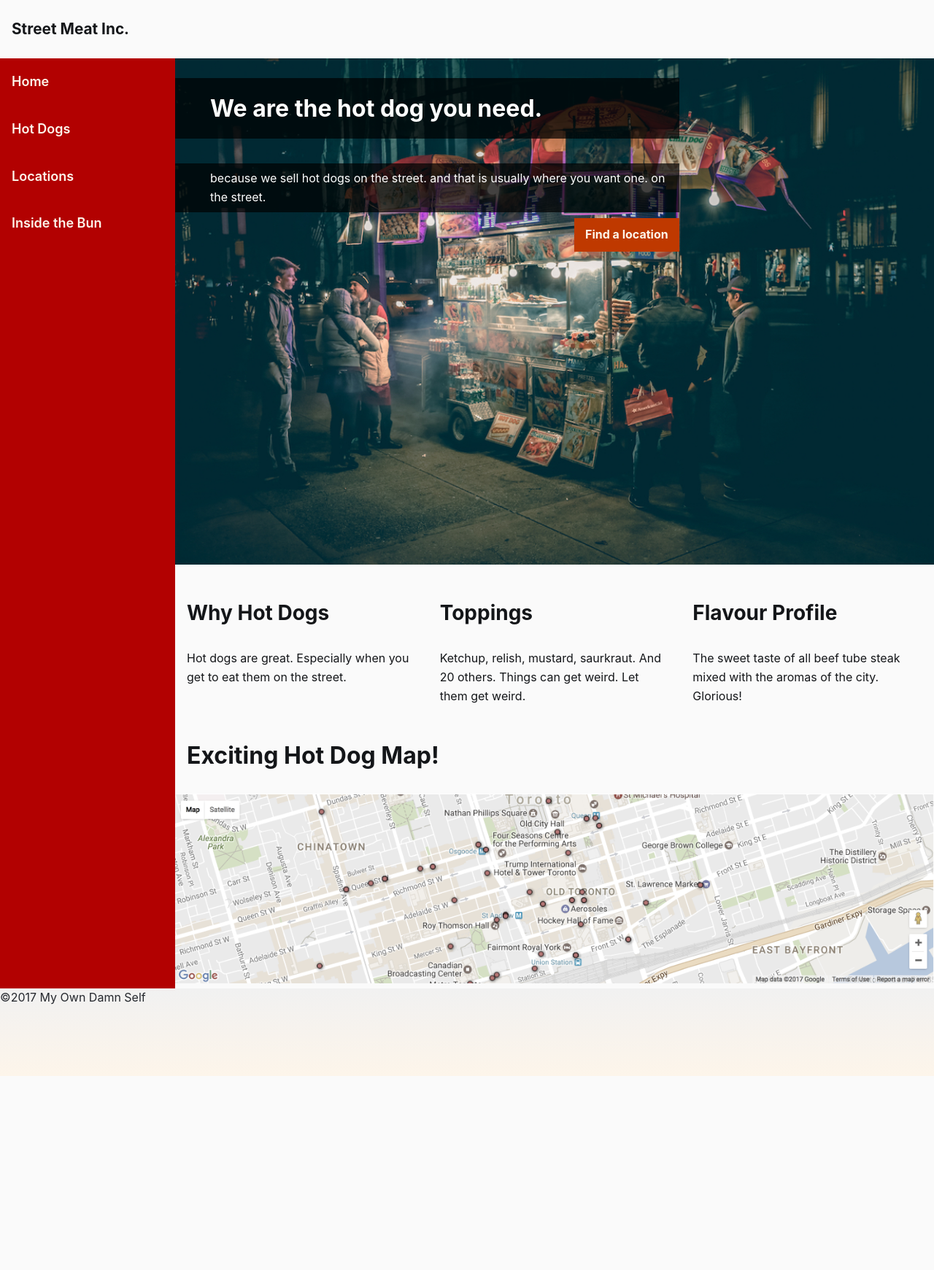
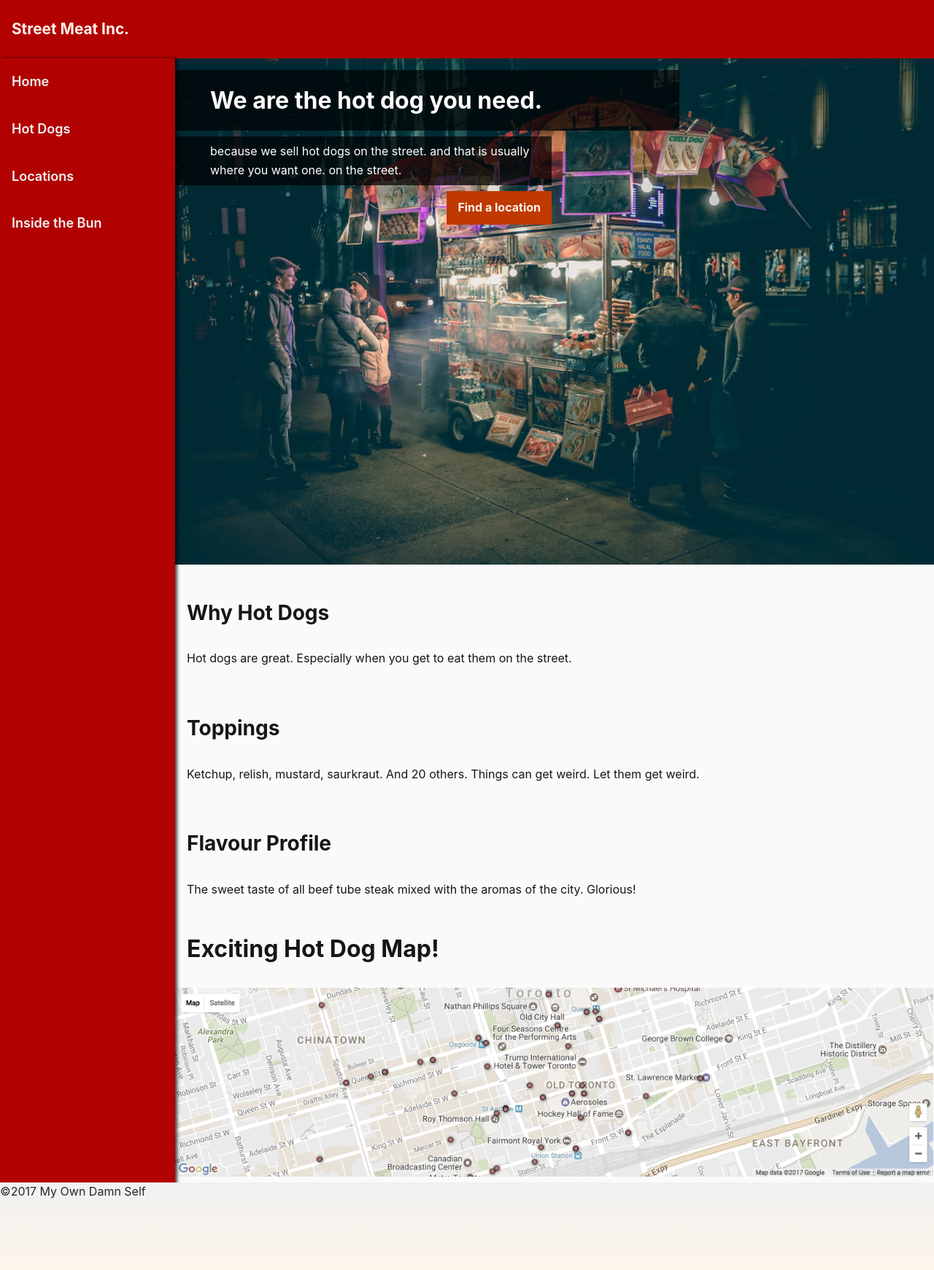
Before and after one commit to dumaurier/CSS-Grid-Layout-Examples, a Jekyll site: the page built from pages/off-canvas/index.html, in a window 1280 px wide. Shown: the whole page at 73% size. Built offline with Jekyll 4.4.1, drawn with Linux system fonts in a browser that asks for light colours; before the commit the page ends 1475 px from its top, so only the background shows below that.

Commit message:
Fixing things that i broke

```diff
--- a/pages/off-canvas/index.html
+++ b/pages/off-canvas/index.html
@@ -9,7 +9,7 @@
 <main class="grid">
   <header class="main-header">
     <button class="js-navigation btn">
-      Navigation Menu
+      Menu
     </button>
     <h1>Street Meat Inc.</h1>
   </header>
--- a/src/sass/off-canvas.scss
+++ b/src/sass/off-canvas.scss
@@ -19,7 +19,7 @@
   margin: 0;
   display: grid;
   grid-template-columns: 1fr;
-  grid-template-rows: 80px repeat(4, 1fr);
+  grid-template-rows: 80px minmax(calc(100vh - 200px), auto) 120px;
 }
 
 .main-header{
@@ -30,18 +30,20 @@
   flex-flow: row nowrap;
   justify-content: flex-start;
   align-items: center;
+  background: $color-red;
 
   h1{
     font-size: 1.3rem;
     margin: 0 1rem;
     padding: 0;
+    color: $color-white-dirty;
   }
 
   button{
     margin: 0 1rem;
     border: 1px solid $grey;
-    background: $color-red;
-    color: $color-white;
+    background: $color-white-dirty;
+    color: $color-red;
     font-weight: 600;
   }
 }
@@ -50,10 +52,11 @@
   grid-row: 2 / -1;
   grid-column: 1 / -1;
   background: $color-red;
-  transform: translateX(-100vw);
+  transform: translateX(-100%);
   z-index: 200;
   transition: transform .2s linear;
   will-change: transform;
+  box-shadow: 3px 0 4px rgba(0,0,0,.7);
 
   &.is-active{
     transform: translateX(0);
@@ -71,7 +74,7 @@
     li a{
       display: inline-block;
       width: 100%;
-      color: $color-white-dirty;
+      color: $color-white;
       font-size: 1.125rem;
       text-decoration: none;
       font-weight: 600;
@@ -104,31 +107,27 @@
 .hero-dog{
   grid-area: 1 / 1 / -1 / -1;
   width: 100%;
-  height: 100%;
   object-fit: cover;
 }
 
 .hero-block h2{
-  grid-area: 1 / 1 / 2 / 5;
+  grid-area: 1 / 1 / 2 / -1;
   z-index: 100;
   background: rgba(0,0,0,.7);
   color: #fff;
   padding: 1rem 0 1rem 3rem;
+  margin: 1rem 0 0 0;
 }
 
 .hero-block p{
-  grid-area: 2 / 1 / 3 / 5;
-  z-index: 100;
-  background: rgba(0,0,0,.7);
-  color: #fff;
-  padding: .5rem 0 .5rem 3rem;
+  display: none;
 }
 
 .hero-block .btn{
   grid-row: 3;
-  grid-column: 3 / 5;
+  grid-column: 2 / 6;
   align-self: center;
-  justify-self: flex-end;
+  justify-self: center;
   z-index: 100;
   background: $color-orange;
   color: $color-white-dirty;
@@ -140,12 +139,11 @@
 
 .tasty-grid{
   display: flex;
-  flex: row nowrap;
-  justify-content: space-between;
+  flex-flow: column nowrap;
 }
 
 .tg-item{
-  flex: 1 0 30%;
+  flex: 1;
   padding: 1rem;
 }
 
@@ -176,7 +174,6 @@
 @media screen and ( min-width: 720px ) {
   .grid{
     grid-template-columns: 240px repeat(4, 1fr);
-    grid-template-rows: 80px minmax(calc(100vh - 200px), auto) 120px;
   }
 
   .main-nav{
@@ -191,6 +188,39 @@
       transform: translateX(0);
     }
   }
+
+  .hero-block h2{
+    grid-area: 1 / 1 / 2 / 5;
+  }
+
+  .hero-block p{
+    display: block;
+    grid-area: 2 / 1 / 3 / 4;
+    z-index: 100;
+    background: rgba(0,0,0,.7);
+    color: #fff;
+    padding: .5rem 0 .5rem 3rem;
+  }
+
+  .hero-block .btn{
+    grid-column: 2 / 4;
+    justify-self: flex-end;
+  }
+
+  .hero-dog{
+    height: 100%;
+  }
+
+  .tasty-grid{
+    display: flex;
+    flex: row nowrap;
+    justify-content: space-between;
+  }
+
+  .tg-item{
+    flex: 1 0 30%;
+    padding: 1rem;
+  }
 }
 
 @media screen and ( min-width: 1000px ) {
@@ -202,6 +232,8 @@
     grid-column: 2 / -1;
   }
 
+
+
   .main-header button{
     display: none;
   }
```
Also changed, not shown: static-assets/css/off-canvas.css, 2 other files.
